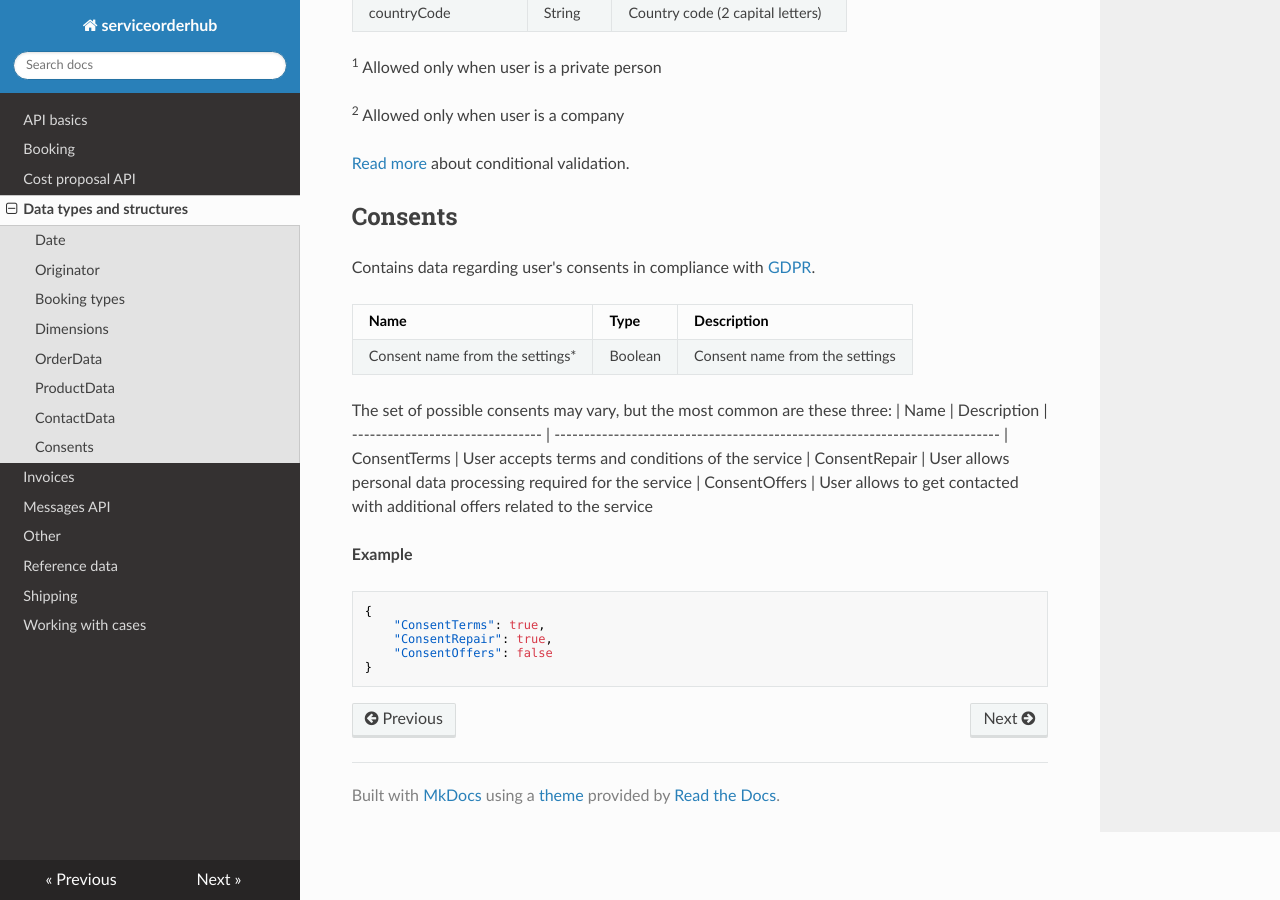
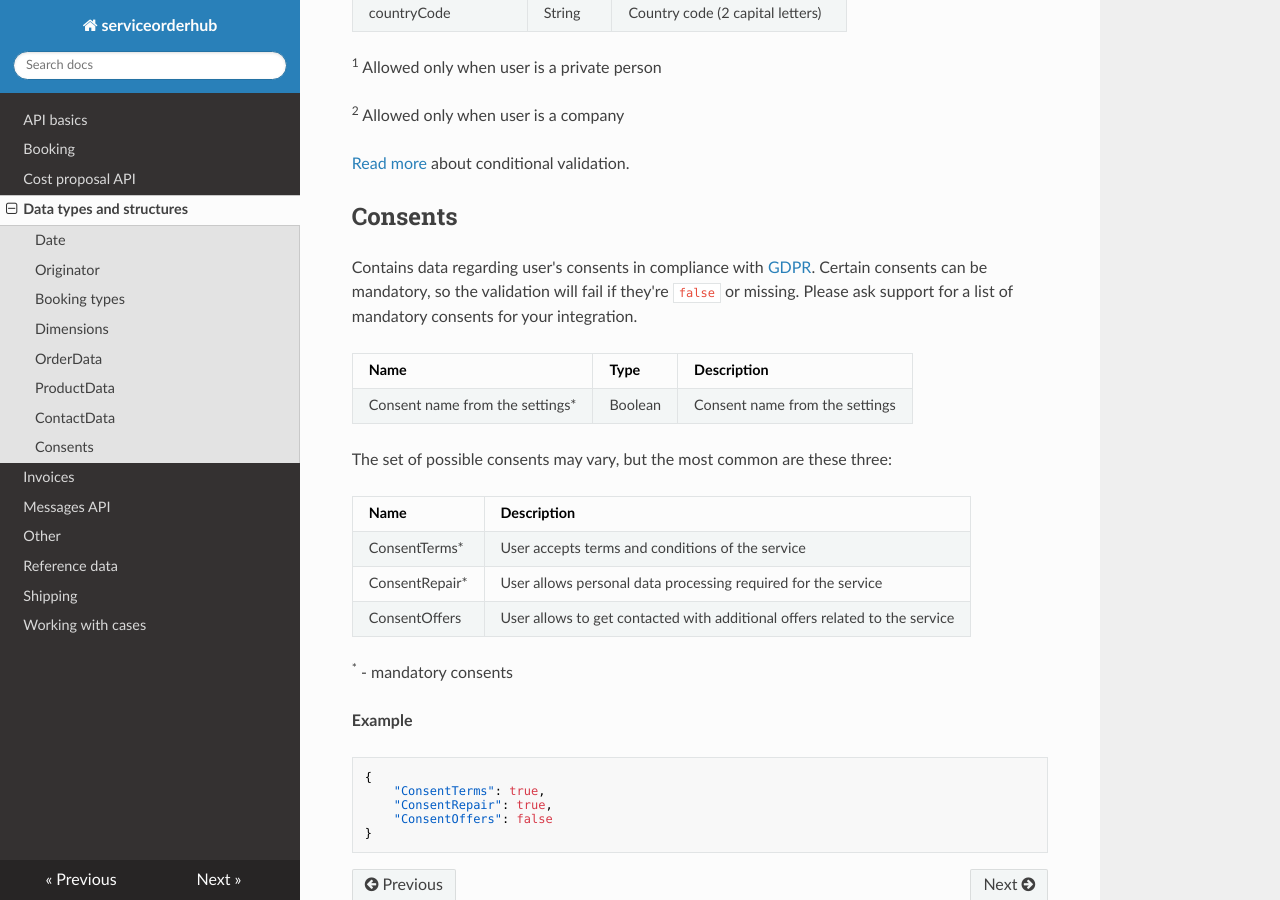
Before and after one commit to infocareworkshop/serviceorderhub-docs, an MkDocs documentation site: the page built from docs/Data types and structures.md, in a window 1280 px wide and 900 px high, scrolled down 4094 px. Built offline with MkDocs 1.6.1, drawn with Linux system fonts in a browser that asks for light colours; nearby versions of some CDN libraries.

Commit message:
Consent clarification

```diff
--- a/docs/Data types and structures.md
+++ b/docs/Data types and structures.md
@@ -166,18 +166,21 @@ Contains info about person or company.
 
 ## Consents
 
-Contains data regarding user's consents in compliance with [GDPR](https://gdpr.eu).
+Contains data regarding user's consents in compliance with [GDPR](https://gdpr.eu). Certain consents can be mandatory, so the validation will fail if they're `false` or missing. Please ask support for a list of mandatory consents for your integration.
 
 | Name                             | Type          | Description                     |
 |----------------------------------|---------------|---------------------------------|
 | Consent name from the settings\* | Boolean       | Consent name from the settings  |
 
 The set of possible consents may vary, but the most common are these three:
+
 | Name                             | Description
 | -------------------------------- | ---------------------------------------------------------------------------
-| ConsentTerms                     | User accepts terms and conditions of the service
-| ConsentRepair                    | User allows personal data processing required for the service
+| ConsentTerms\*                   | User accepts terms and conditions of the service
+| ConsentRepair\*                  | User allows personal data processing required for the service
 | ConsentOffers                    | User allows to get contacted with additional offers related to the service
+
+<sup>*</sup> - mandatory consents
 
 **Example**
 
```
Also changed, not shown: docs/Booking.md (+5 -1 lines).
